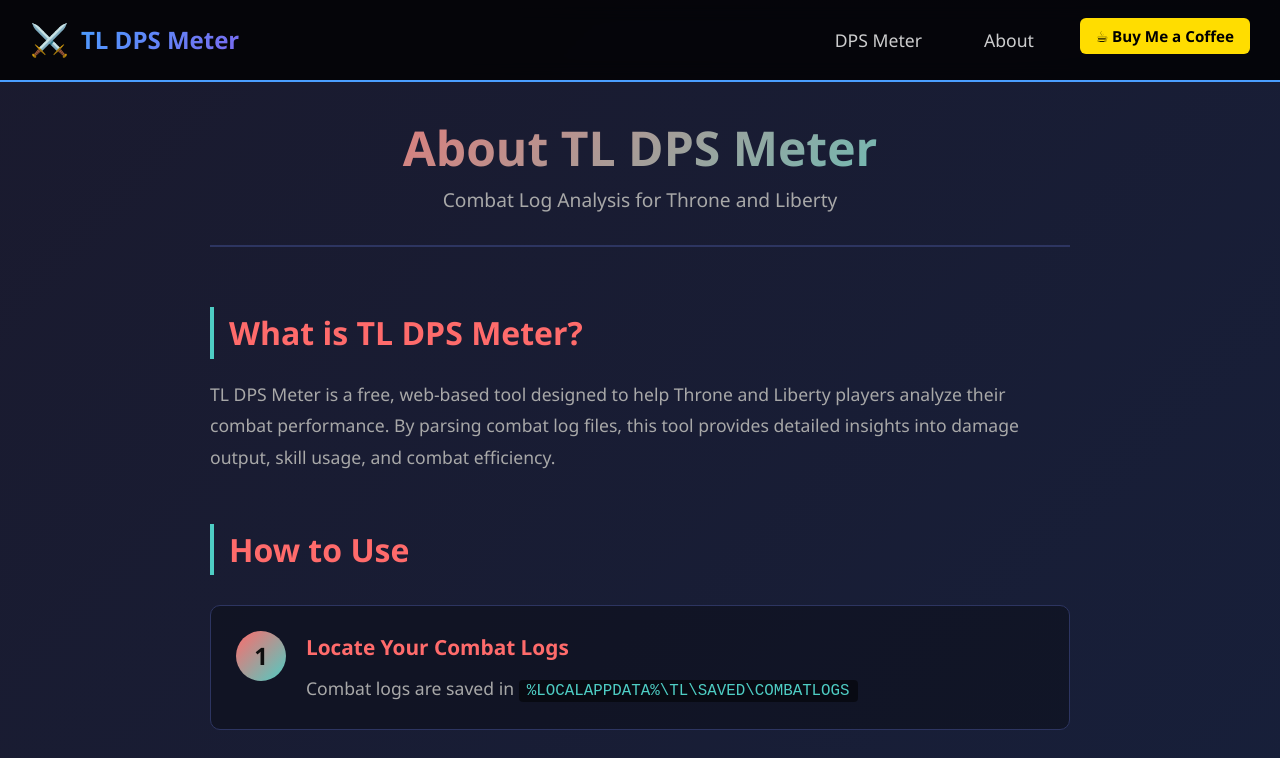
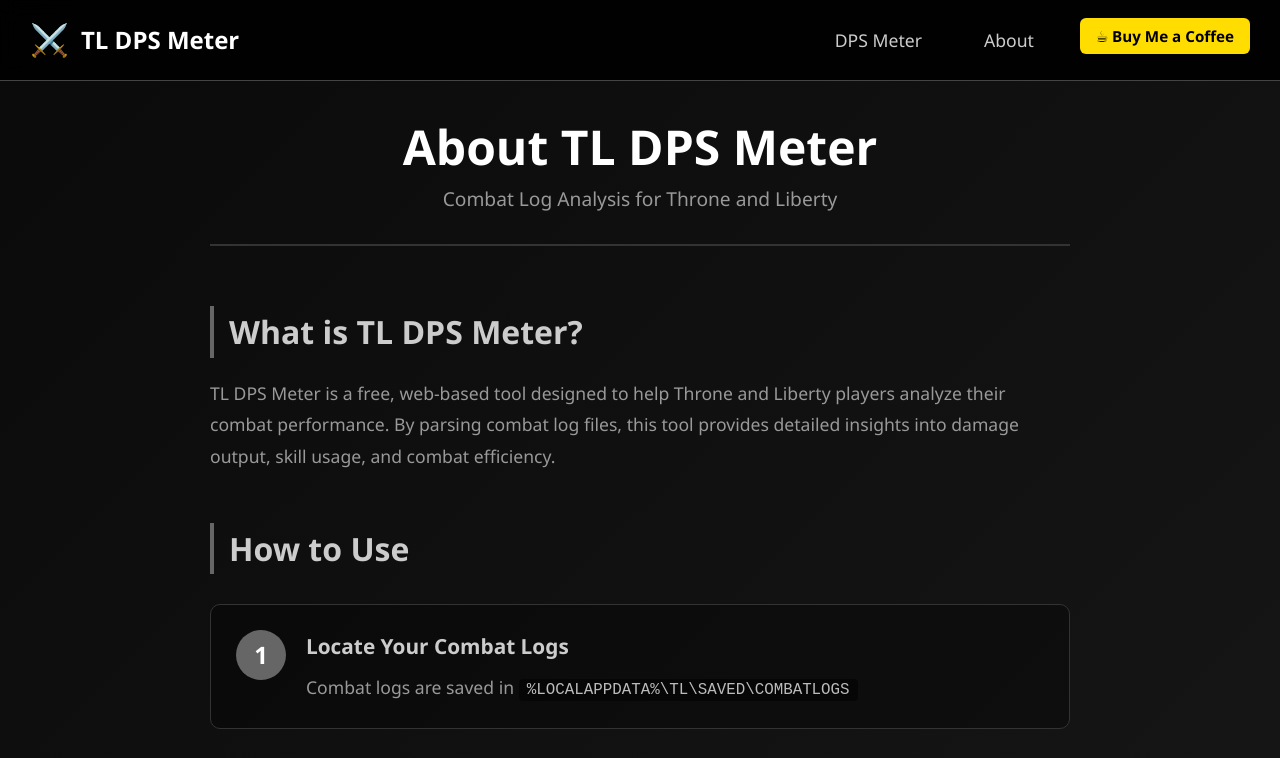
Before and after one commit to DanielRDias/tl-dps-meter, a React (Vite) app: page /about in a window 1280 px wide. Shown: the top 758 px of the page. Built offline with nearby package versions, Linux system fonts and the light colour scheme.

Commit message:
Refactor styles for a darker style

```diff
--- a/src/App.css
+++ b/src/App.css
@@ -16,8 +16,8 @@
 
 /* Navigation Bar */
 .main-nav {
-  background: rgba(0, 0, 0, 0.8);
-  border-bottom: 2px solid #4a9eff;
+  background: rgba(0, 0, 0, 0.9);
+  border-bottom: 1px solid #444444;
   padding: 0;
   position: sticky;
   top: 0;
@@ -46,7 +46,7 @@
 }
 
 .nav-logo:hover {
-  color: #4a9eff;
+  color: #cccccc;
   transform: scale(1.05);
 }
 
@@ -55,10 +55,7 @@
 }
 
 .logo-text {
-  background: linear-gradient(135deg, #4a9eff, #7b68ee);
-  -webkit-background-clip: text;
-  -webkit-text-fill-color: transparent;
-  background-clip: text;
+  color: #ffffff;
 }
 
 .nav-links {
@@ -85,13 +82,13 @@
   transform: translateX(-50%);
   width: 0;
   height: 2px;
-  background: linear-gradient(135deg, #4a9eff, #7b68ee);
+  background: #aaaaaa;
   transition: width 0.3s ease;
 }
 
 .nav-link:hover {
   color: #ffffff;
-  background: rgba(74, 158, 255, 0.1);
+  background: rgba(100, 100, 100, 0.2);
 }
 
 .nav-link:hover::after {
@@ -99,8 +96,8 @@
 }
 
 .nav-link.active {
-  color: #4a9eff;
-  background: rgba(74, 158, 255, 0.2);
+  color: #cccccc;
+  background: rgba(100, 100, 100, 0.25);
 }
 
 .nav-coffee-link {
--- a/src/components/DPSMeter.tsx
+++ b/src/components/DPSMeter.tsx
@@ -240,10 +240,6 @@ const DPSMeter: React.FC = () => {
 
   return (
     <div className="dps-meter-container">
-      <header className="dps-meter-header">
-        <h1>🗡️ Throne and Liberty DPS Meter</h1>
-        <p>Upload and analyze combat logs</p>
-      </header>
 
       <FileUpload onFilesUpload={handleFilesUpload} />
 
--- a/src/styles/About.css
+++ b/src/styles/About.css
@@ -15,10 +15,7 @@
 .about-header h1 {
   font-size: 3em;
   margin-bottom: 10px;
-  background: linear-gradient(135deg, var(--primary-color), var(--secondary-color));
-  -webkit-background-clip: text;
-  -webkit-text-fill-color: transparent;
-  background-clip: text;
+  color: #ffffff;
 }
 
 .about-header .subtitle {
@@ -34,8 +31,8 @@
 .about-section h2 {
   font-size: 2em;
   margin-bottom: 20px;
-  color: var(--primary-color);
-  border-left: 4px solid var(--secondary-color);
+  color: #cccccc;
+  border-left: 4px solid #666666;
   padding-left: 15px;
 }
 
@@ -61,21 +58,21 @@
   padding: 20px;
   margin-bottom: 15px;
   background: rgba(0, 0, 0, 0.3);
-  border-left: 4px solid var(--secondary-color);
+  border-left: 4px solid #555555;
   border-radius: 8px;
   transition: all 0.3s ease;
 }
 
 .features-list li:hover {
   background: rgba(0, 0, 0, 0.5);
-  border-left-color: var(--primary-color);
+  border-left-color: #888888;
   transform: translateX(5px);
 }
 
 .features-list li strong {
   display: block;
   font-size: 1.2em;
-  color: var(--primary-color);
+  color: #dddddd;
   margin-bottom: 8px;
 }
 
@@ -106,16 +103,16 @@
   display: flex;
   align-items: center;
   justify-content: center;
-  background: linear-gradient(135deg, var(--primary-color), var(--secondary-color));
+  background: #666666;
   border-radius: 50%;
   font-size: 1.5em;
   font-weight: bold;
-  color: #0d0d0d;
+  color: #ffffff;
 }
 
 .step-content h3 {
   font-size: 1.3em;
-  color: var(--primary-color);
+  color: #cccccc;
   margin: 0 0 10px 0;
 }
 
@@ -129,7 +126,7 @@
   padding: 2px 8px;
   border-radius: 4px;
   font-family: 'Courier New', Courier, monospace;
-  color: var(--secondary-color);
+  color: #bbbbbb;
   font-size: 0.9em;
 }
 
@@ -137,7 +134,7 @@
 .code-block {
   background: rgba(0, 0, 0, 0.5);
   border: 1px solid var(--border-color);
-  border-left: 4px solid var(--secondary-color);
+  border-left: 4px solid #555555;
   padding: 20px;
   border-radius: 8px;
   margin: 20px 0;
@@ -146,7 +143,7 @@
 
 .code-block code {
   font-family: 'Courier New', Courier, monospace;
-  color: #00ff00;
+  color: #bbbbbb;
   font-size: 0.9em;
   line-height: 1.6;
   white-space: pre-wrap;
@@ -165,7 +162,7 @@
   padding: 2px 6px;
   border-radius: 3px;
   font-family: 'Courier New', Courier, monospace;
-  color: var(--secondary-color);
+  color: #bbbbbb;
 }
 
 /* Technology Grid */
--- a/src/styles/DPSMeter.css
+++ b/src/styles/DPSMeter.css
@@ -1,16 +1,16 @@
 /* DPS Meter Styles */
 
 :root {
-  --primary-color: #FF6B6B;
-  --secondary-color: #4ECDC4;
-  --background-dark: #1a1a2e;
-  --background-light: #16213e;
-  --text-primary: #eaeaea;
-  --text-secondary: #a8a8a8;
-  --border-color: #2d3561;
-  --success-color: #52C19B;
-  --warning-color: #F7DC6F;
-  --danger-color: #FF6B6B;
+  --primary-color: #c0c0c0;
+  --secondary-color: #808080;
+  --background-dark: #0a0a0a;
+  --background-light: #1a1a1a;
+  --text-primary: #e0e0e0;
+  --text-secondary: #999999;
+  --border-color: #333333;
+  --success-color: #888888;
+  --warning-color: #999999;
+  --danger-color: #777777;
 }
 
 * {
@@ -27,6 +27,7 @@ body {
 }
 
 .dps-meter-container {
+  width: 100%;
   max-width: 1400px;
   margin: 0 auto;
   padding: 20px;
@@ -35,21 +36,20 @@ body {
 
 /* Header Styles */
 .dps-meter-header {
+  width: 100%;
   text-align: center;
   margin-bottom: 40px;
   padding: 30px 20px;
-  background: linear-gradient(135deg, rgba(255, 107, 107, 0.1) 0%, rgba(78, 205, 196, 0.1) 100%);
+  background: rgba(30, 30, 30, 0.5);
   border-radius: 12px;
   border: 1px solid var(--border-color);
+  box-sizing: border-box;
 }
 
 .dps-meter-header h1 {
   font-size: 2.5em;
   margin-bottom: 10px;
-  background: linear-gradient(135deg, var(--primary-color) 0%, var(--secondary-color) 100%);
-  -webkit-background-clip: text;
-  -webkit-text-fill-color: transparent;
-  background-clip: text;
+  color: #ffffff;
 }
 
 .dps-meter-header p {
@@ -69,9 +69,9 @@ body {
   gap: 12px;
   margin-bottom: 20px;
   padding: 12px 20px;
-  background: rgba(78, 205, 196, 0.1);
+  background: rgba(60, 60, 60, 0.3);
   border-radius: 8px;
-  border: 1px solid rgba(78, 205, 196, 0.3);
+  border: 1px solid rgba(80, 80, 80, 0.5);
 }
 
 .location-label {
@@ -85,17 +85,17 @@ body {
   padding: 8px 16px;
   border-radius: 6px;
   font-family: 'Courier New', Courier, monospace;
-  color: var(--secondary-color);
+  color: #cccccc;
   font-size: 0.9em;
   cursor: pointer;
   transition: all 0.3s ease;
-  border: 1px solid rgba(78, 205, 196, 0.3);
+  border: 1px solid rgba(80, 80, 80, 0.5);
   user-select: all;
 }
 
 .location-path:hover {
-  background: rgba(78, 205, 196, 0.2);
-  border-color: var(--secondary-color);
+  background: rgba(100, 100, 100, 0.3);
+  border-color: #999999;
   transform: scale(1.02);
 }
 
@@ -128,12 +128,12 @@ body {
   text-align: center;
   cursor: pointer;
   transition: all 0.3s ease;
-  background: rgba(78, 205, 196, 0.02);
+  background: rgba(40, 40, 40, 0.3);
 }
 
 .upload-box:hover {
-  border-color: var(--secondary-color);
-  background: rgba(78, 205, 196, 0.08);
+  border-color: #666666;
+  background: rgba(50, 50, 50, 0.4);
   transform: translateY(-2px);
 }
 
@@ -326,8 +326,8 @@ body {
 }
 
 .file-item:hover {
-  background: rgba(78, 205, 196, 0.1);
-  border-color: var(--secondary-color);
+  background: rgba(80, 80, 80, 0.2);
+  border-color: #666666;
 }
 
 .file-item-info {
```
